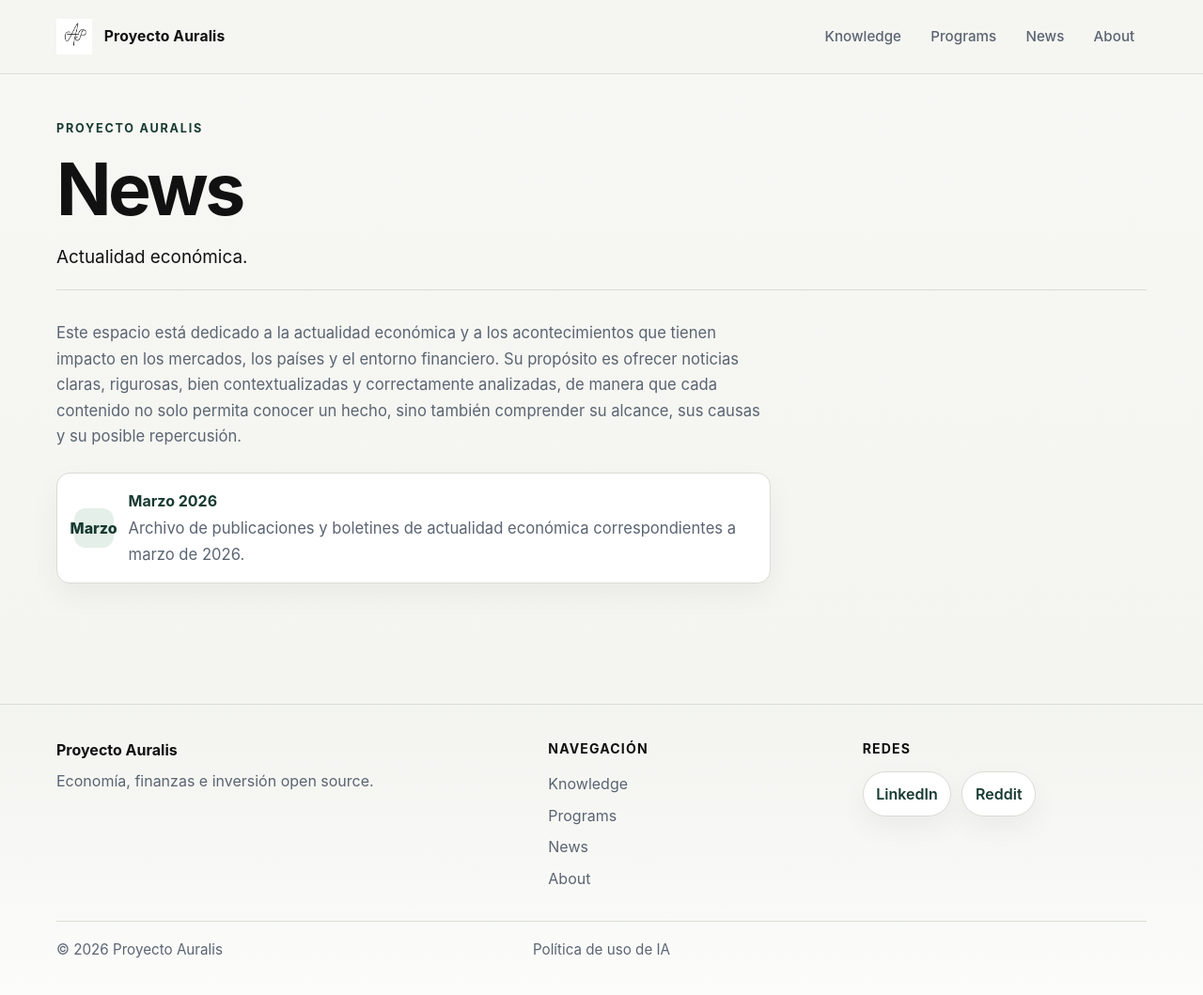
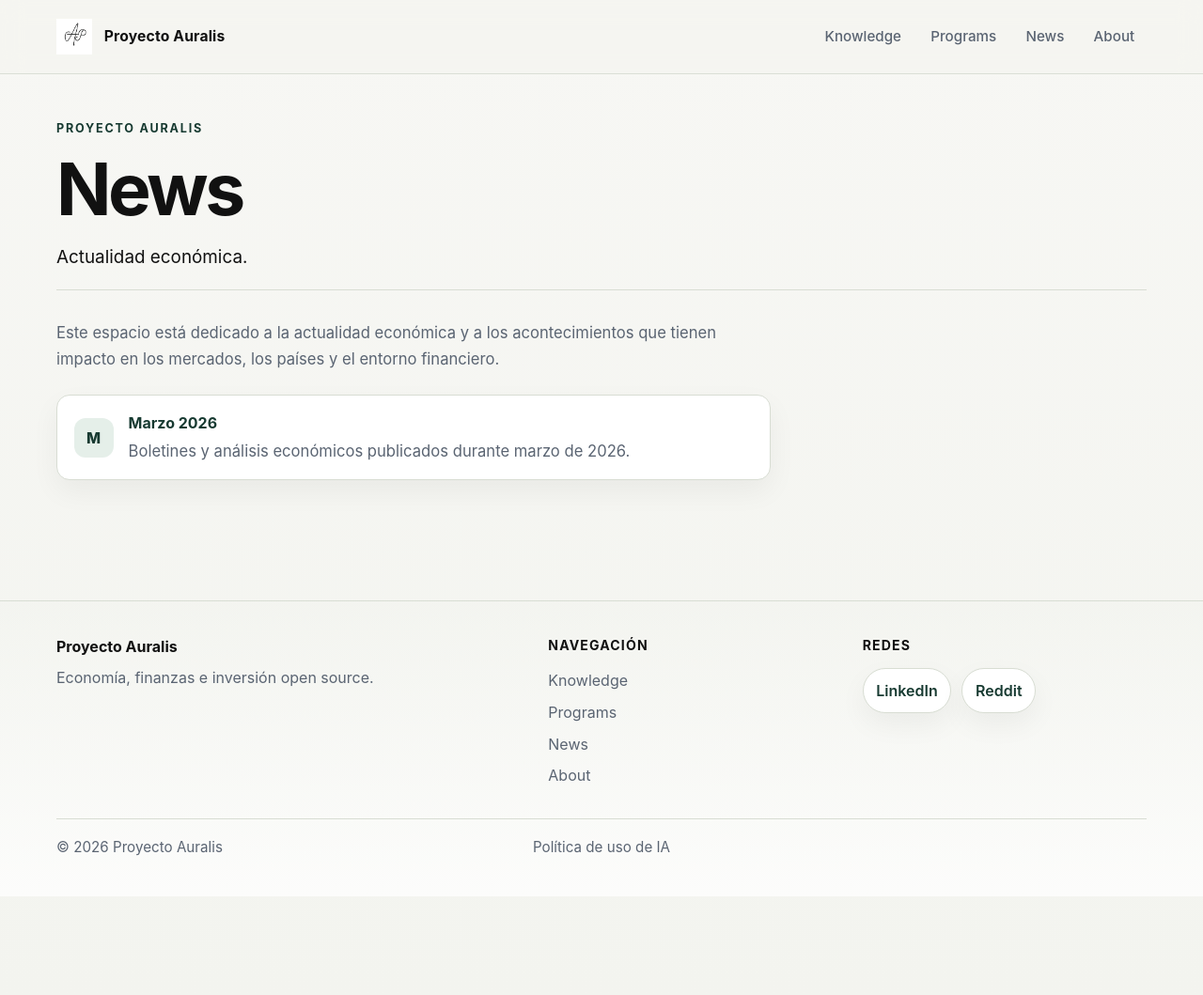
Before and after one commit to Proyecto-Auralis/auralis-site, a Jekyll site: the page built from news/index.md, in a window 1280 px wide and 1064 px high. Shown: the top 1059 px of the window at 94% size. Built offline with Jekyll 4.4.1, drawn with Linux system fonts in a browser that asks for light colours.

```diff
--- a/news/index.md
+++ b/news/index.md
@@ -2,18 +2,18 @@
 layout: page
 title: News
 permalink: /news/
-description:
+description: Noticias y publicaciones de Proyecto Auralis.
 lead: "Actualidad económica."
 ---
 
-Este espacio está dedicado a la actualidad económica y a los acontecimientos que tienen impacto en los mercados, los países y el entorno financiero. Su propósito es ofrecer noticias claras, rigurosas, bien contextualizadas y correctamente analizadas, de manera que cada contenido no solo permita conocer un hecho, sino también comprender su alcance, sus causas y su posible repercusión.
+Este espacio está dedicado a la actualidad económica y a los acontecimientos que tienen impacto en los mercados, los países y el entorno financiero.
 
 <div class="library-list">
   <a class="library-item" href="{{ '/news/03-2026/' | relative_url }}">
-    <div class="library-item__icon">Marzo</div>
+    <div class="library-item__icon">M</div>
     <div class="library-item__content">
       <h3>Marzo 2026</h3>
-      <p>Archivo de publicaciones y boletines de actualidad económica correspondientes a marzo de 2026.</p>
+      <p>Boletines y análisis económicos publicados durante marzo de 2026.</p>
     </div>
   </a>
 </div>
```
